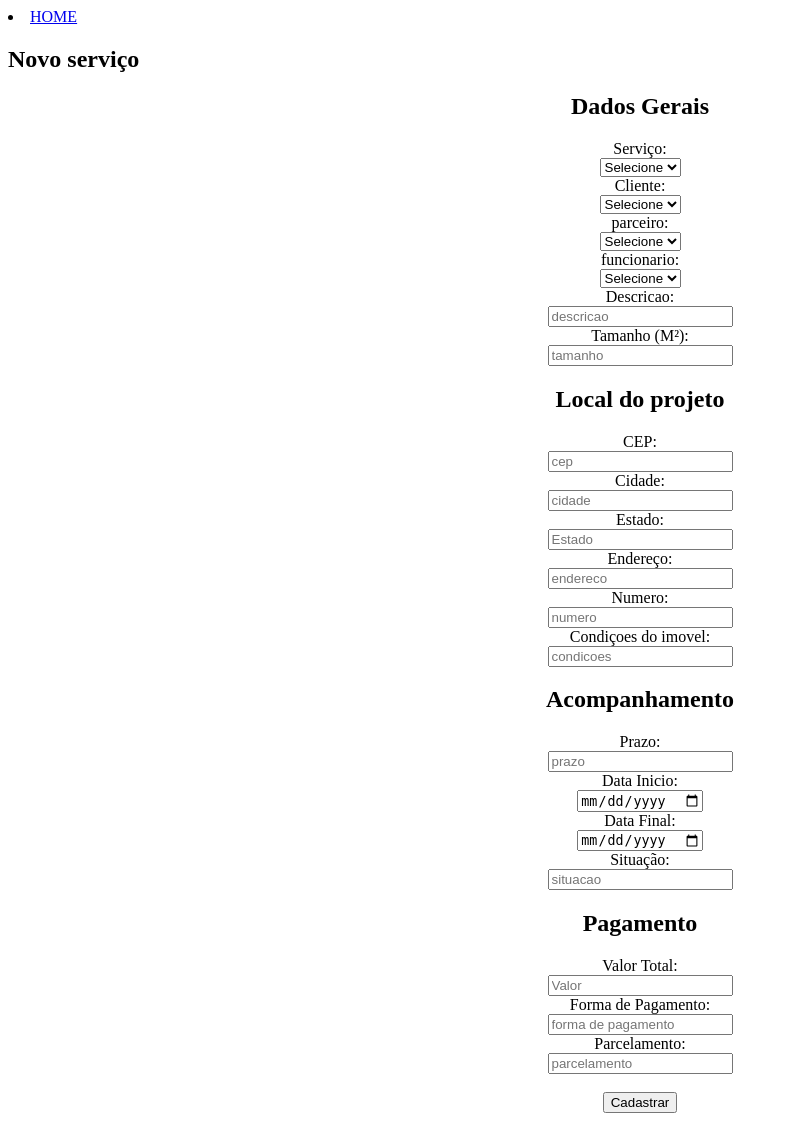
After one commit to gabrielmdsantos/OPE, a PHP site: page /cadastro_projeto.php in a window 1280 px wide. The commit adds this page. Shown: the whole page, without its empty margins (0-788 px from the left). Run offline with PHP 8.4, Linux system fonts and the light colour scheme; tables that the repository leaves empty or names only in its code hold one stand-in row (values such as "Sample post").

Commit message:
Com os cadastros funcionando

```diff
--- /dev/null
+++ b/cadastro_projeto.php
@@ -0,0 +1,233 @@
+<!doctype html>
+<html lang = 'pt-br'>
+<head>
+    <title> Formulario PHP </title>
+    <meta charset="utf-8" />
+
+</head>
+    <body>
+
+<?php
+    $host="localhost";
+    $user= "root";
+    $password="";
+    $database="teste";
+
+    $id = "";
+    $cliente = "";
+    $parceiro = "";
+    $funcionario = "";
+    $servico =  "";
+    $pagamento = "";
+    $descricao = "";
+    $tamanho = "";
+
+    $cep = "";
+    $cidade = "";
+    $estado = "";
+    $endereço = "";
+    $numero = "";
+    $condicoes = "";
+
+    $prazo = "";
+    $data_inicio = "";
+    $situacao = "";
+    $data_final = "";
+
+    $valor_total = "";
+    $forma_pagamento = "";
+    $parcelamento = "";
+
+
+
+
+    mysqli_report (MYSQLI_REPORT_ERROR | MYSQLI_REPORT_STRICT);
+
+    try{
+        $conect = mysqli_connect ($host, $user, $password, $database);
+    } catch (Exception $ex)
+    {
+     echo'Error';
+    }
+
+    function getPosts()
+    {
+
+        $posts = array();
+        $posts [1] = $_POST ['servico'];
+        $posts [2] = $_POST ['cliente'];
+        $posts [3] = $_POST ['parceiro'];
+        $posts [4] = $_POST ['funcionario'];
+        $posts [5] = $_POST ['descricao'];
+        $posts [6] = $_POST ['tamanho'];
+        $posts [7] = $_POST ['cep'];
+        $posts [8] = $_POST ['cidade'];
+        $posts [9] = $_POST ['estado'];
+        $posts [10] = $_POST ['endereco'];
+        $posts [11] = $_POST ['numero'];
+        $posts [12] = $_POST ['condicoes'];
+        $posts [13] = $_POST ['prazo'];
+        $posts [14] = $_POST ['data_inicio'];
+        $posts [15] = $_POST ['data_final'];
+        $posts [16] = $_POST ['valor_total'];
+        $posts [17] = $_POST ['forma_pagamento'];
+        $posts [18] = $_POST ['parcelamento'];
+        $posts [19] = $_POST ['situacao'];
+        return $posts;
+    }
+
+
+
+    if (isset($_POST['insert'])){
+        $data = getPosts();
+        $Insert_Query = "INSERT INTO `pagamento`(`valor_total`, `forma_pagamento`,`parcelamento`) VALUES ('$data[16]','$data[17]','$data[18]')";
+
+        try{
+            $insert_result = mysqli_query ($conect ,$Insert_Query);
+            if ($insert_result){
+                if(mysqli_affected_rows($conect)>0){
+                    $Insert_local = "INSERT INTO `local_do_projeto`( `id_cliente`, `cep`, `cidade`, `estado`, `endereco`, `numero`, `condicoes_imovel`) VALUES ('$data[2]','$data[7]','$data[8]','$data[9]','$data[10]','$data[11]','$data[12]')";
+                    $insert_result2 = mysqli_query($conect,$Insert_local);
+                    if(mysqli_affected_rows($conect)>0){
+                        $sql = "SELECT `id` FROM `pagamento` ORDER BY id DESC LIMIT 1";
+                        $queryp = mysqli_query($conect,$sql);
+                        $resul = mysqli_fetch_assoc($queryp);
+                        $data[20] = $resul['id'];
+                        $Insert_projeto = "INSERT INTO `projeto`( `id_cliente`, `id_parceiro`, `id_funcionario`, `id_servico`, `id_pagamento`, `descricao`, `tamanho`) VALUES ('$data[2]','$data[3]','$data[4]','$data[1]',$data[20],'$data[5]','$data[6]')";
+                        $insert_result3 = mysqli_query($conect,$Insert_projeto);
+                        if(mysqli_affected_rows($conect)>0){
+                            $Insert_acompa = "INSERT INTO `acompanhamento`( `prazo`, `data_inicio`, `situacao`, `data_final`) VALUES ('$data[13]','$data[14]','$data[19]','$data[15]')";
+                            $Insert_result4 = mysqli_query($conect,$Insert_acompa);
+                            echo ("Registro cadastrado com sucesso");
+                        }
+                    }
+
+                }else{
+                    echo("Não foi possivel inserir dados");
+                }
+            }
+        } catch (Exception $ex){
+            echo("error inserindo" .$ex->getMessage());
+        }
+    }
+
+
+    ?>
+
+
+
+
+
+
+        <aside class="um">
+        <li><a href="home.html">HOME</a></li>
+        </aside>
+        <section>
+
+            <form action="cadastro_projeto.php" method="post">
+            <h1>Novo serviço</h1>
+            <center>
+
+            <div>
+            <h2>Dados Gerais</h2>
+            Serviço:<br>    <select name="servico">
+                         <option> Selecione </option
+
+                             <?php
+                                $queryser = "SELECT * FROM `servico`";
+                                $resultadoser = mysqli_query($conect,$queryser);
+                                while($row = mysqli_fetch_assoc($resultadoser)){ ?>
+                                <option valeu="<?php echo $row['id']; ?>"> <?php echo $row['id']; ?>
+                                </option>
+                                <?php
+                                }
+                                ?>
+                                </select>
+                                <Br>
+            Cliente:<br> <select name="cliente">
+                         <option> Selecione </option>
+                            <?php
+                                $querycli = "SELECT * FROM `cliente`";
+                                $resultadocli = mysqli_query($conect,$querycli);
+                                while($rowc = mysqli_fetch_assoc($resultadocli)){ ?>
+                                <option valeu="<?php echo $rowc['id'];?>"> <?php echo $rowc['id']; ?>
+                                </option> <?php
+                                }
+                                ?>
+                            ?>
+                         </select>
+                        <br>
+            parceiro:<br><select name="parceiro">
+                         <option name="parceiro"> Selecione </option>
+                            <?php
+                                $queryfun = "SELECT * FROM `parceiro`";
+                                $resultadofun = mysqli_query($conect,$queryfun);
+                                while($row = mysqli_fetch_assoc($resultadofun)){ ?>
+                                <option name="parceiro" valeu="<?php echo $row['id'];?>"> <?php echo $row['id']; ?>
+                                </option>
+                                <?php
+                                }
+                                ?>
+                            ?>
+                         </select>
+                        <br>
+            funcionario:<br> <select name="funcionario">
+                         <option> Selecione </option>
+                            <?php
+                                $queryfun = "SELECT * FROM `funcionario`";
+                                $resultadofun = mysqli_query($conect,$queryfun);
+                                while($row = mysqli_fetch_assoc($resultadofun)){ ?>
+                                <option valeu="<?php echo $row['id']; ?>"> <?php echo $row['id']; ?>
+                                </option>
+                                <?php
+                                }
+                                ?>
+                            ?>
+
+                         </select>
+                         <br>
+            Descricao:<br> <input type="text" name="descricao" placeholder="descricao" value="<?php echo $descricao;?>" /> <br>
+            Tamanho (M²):<br> <input type="text" name="tamanho" placeholder="tamanho" value="<?php echo $tamanho;?>" /> <br>
+            </div>
+            <div>
+            <h2> Local do projeto </h2>
+                    CEP: <br> <input type="text" name="cep" placeholder="cep" value="<?php echo $cep;?>" /> <br>
+                    Cidade: <br> <input type="text" name="cidade" placeholder="cidade" value="<?php echo $cidade;?>"  /> <br>
+                    Estado: <br> <input type="text" name="estado" placeholder="Estado" value="<?php echo $estado;?>"  /> <br>
+                    Endereço: <br> <input type="text" name="endereco" placeholder="endereco" value="<?php echo $endereço;?>" /> <br>
+                    Numero: <br> <input type="text" name="numero" placeholder="numero" value="<?php echo $numero;?>" /> <br>
+                    Condiçoes do imovel: <br> <input type="text" name="condicoes" placeholder="condicoes" value="<?php echo $condicoes;?>" /> <br>
+            </div>
+            <div>
+            <h2> Acompanhamento </h2>
+                    Prazo: <br> <input type="text" name="prazo" placeholder="prazo" value="<?php echo $prazo;?>"/> <br>
+                    Data Inicio: <br> <input type="date" name="data_inicio" placeholder="Data Inicio" value="<?php echo $data_inicio;?>"/> <br>
+                    Data Final: <br> <input type="date" name="data_final" placeholder="Data Final" value="<?php echo $data_final;?>"/> <br>
+                    Situação: <br> <input type="text" name="situacao" placeholder="situacao" value="<?php echo $situacao;?>"/> <br>
+
+            </div>
+            <div>
+            <h2> Pagamento </h2>
+                    Valor Total: <br> <input type="text" name="valor_total" placeholder="Valor" value="<?php echo $valor_total;?>"/> <br>
+                    Forma de Pagamento: <br> <input type="text" name="forma_pagamento" placeholder="forma de pagamento" value="<?php echo $forma_pagamento;?>"/> <br>
+                    Parcelamento: <br> <input type="text" name="parcelamento" placeholder="parcelamento" value="<?php echo $parcelamento;?>" /> <br>
+
+            </div>
+            <br>
+            <div>
+            <input type="submit" name="insert" value="Cadastrar" >
+
+            </div>
+            </center>
+            </form>
+
+        </section>
+        <aside class="dois">
+
+        </aside>
+        <footer>
+
+        </footer>
+
+</body>
+</html>
--- a/funcionario.php
+++ b/funcionario.php
@@ -77,7 +77,7 @@
 
 
         <aside class="um">
-
+        <li><a href="home.html">HOME</a></li>
         </aside>
         <section>
 
--- a/home.html
+++ b/home.html
@@ -22,7 +22,7 @@
 
         <li><a href="financeiro.html">SERVIÇOS</a>
             <ul>
-                <li><a href="inserir_servicos.php">INSERIR SERVIÇOS</a></li>
+                <li><a href="cadastro_projeto.php">INSERIR PROJETOS</a></li>
                 <li><a href="pesquisa_projeto.html">PESQUISAR PROJETOS</a></li>
             </ul>
         </li>
```
Also changed, not shown: conexao.php (+9 -1 lines).
